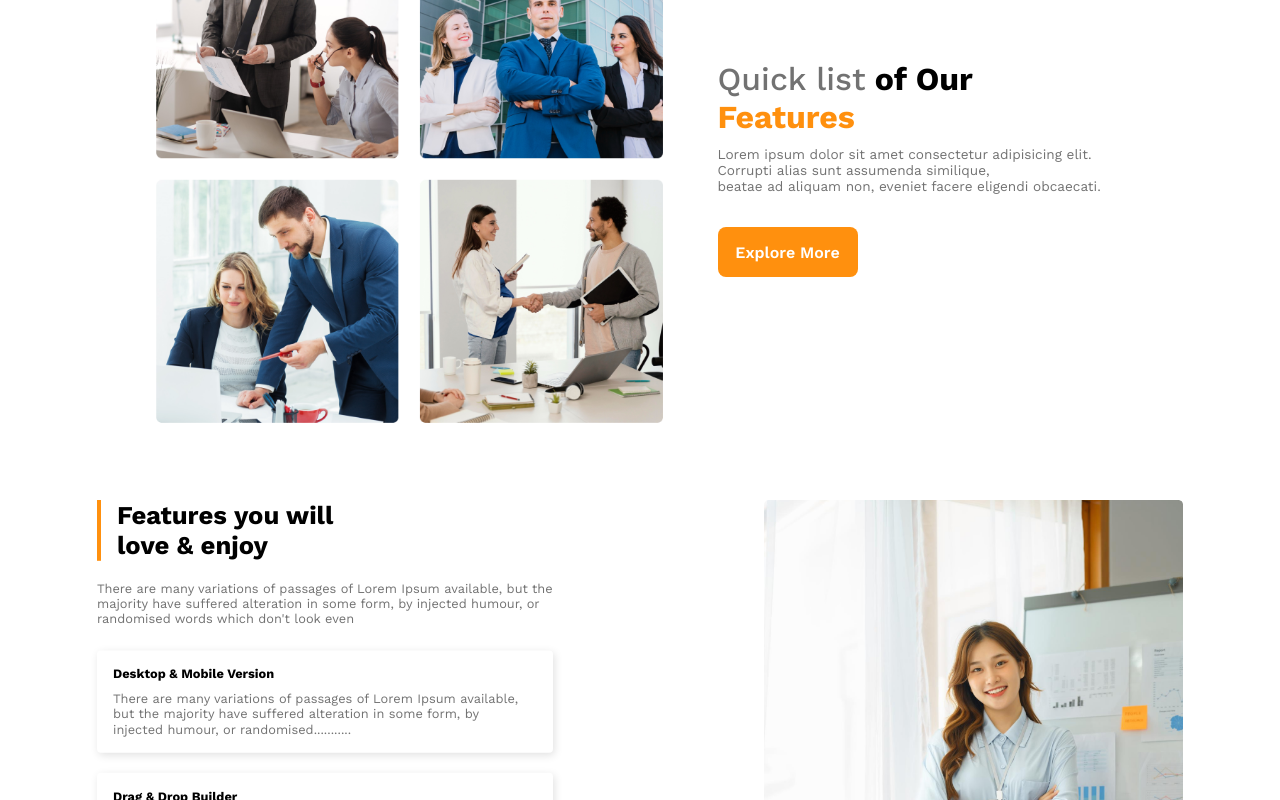
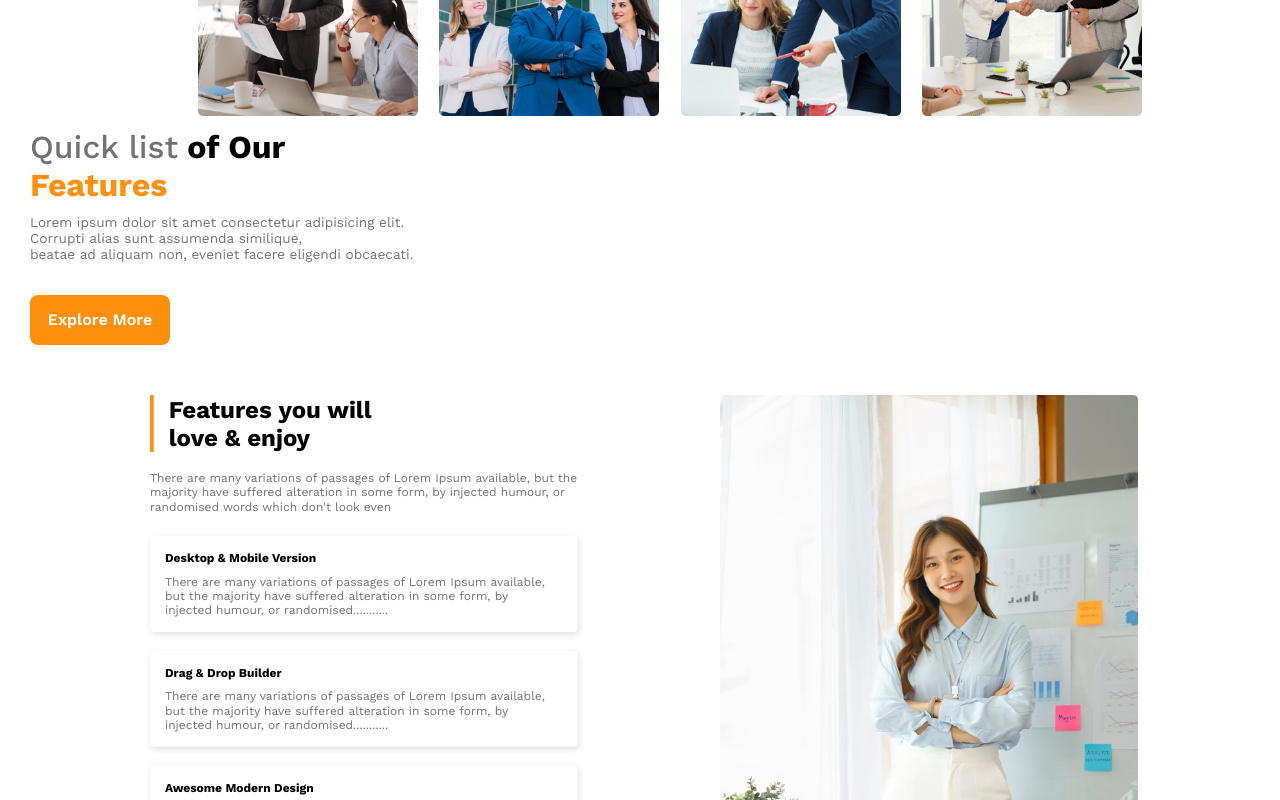
Before and after one commit to kazi-naeem/g3-architects-home-page, a plain HTML site: page index.html in a window 1280 px wide. Shown: the part 1120-1920 px from the top of the page. Drawn offline with nearby package versions, Linux system fonts and the light colour scheme.

Commit message:
Restore and update styles in style.css
Restored and modified CSS styles for layout and design.

```diff
--- a/style.css
+++ b/style.css
@@ -84,37 +84,28 @@ header {
 
 .box-content {
     display: flex;
-    flex-wrap: nowrap;
-    justify-content: center;
-    align-items: center;
-    width: 100%;
+    flex-wrap: wrap;
     margin-top: 40px;
     margin-bottom: 50px;
-    gap: 55px;
-    transform-origin: center;
-    /* transform: scale(0.9); */
-    /* margin-left: 5rem; */
+}
+
+.box1 {
+    width: 220px;
+    height: auto;
+    padding: 8px;
 }
 
 .box-img1 {
-    display: grid;
-    grid-template-columns: repeat(2, 1fr);
-    transform: scale(0.9);
-    transform-origin: right;
-    gap: 24px;
-    flex: 1;
-    margin-left: 100px;
+    margin-left: 190px;
 
-}
-
-.box1 {
-    width: 100%;
 }
 
 /* ============================= Paragraph =========================== */
 
 .paragraph {
-    flex: 1;
+    display: flex;
+    margin-left: 30px;
+    align-items: center;
 }
 
 .paragraph b {
@@ -122,13 +113,8 @@ header {
     color: #727272;
 }
 
-.l1 {
-    /* font-size: 2rem; */
-}
-
 .l2 {
     color: #FF900E;
-    /* font-size: 2rem; */
 }
 
 .l3 {
@@ -161,7 +147,6 @@ header {
 .article-img {
     display: flex;
     height: 670px;
-    justify-content: space-evenly;
 }
 
 .long-img {
@@ -171,8 +156,8 @@ header {
 }
 
 .article {
-    /* margin-left: 150px; */
-    transform: scale(0.8);
+    margin-left: 150px;
+    transform: scale(0.75);
     transform-origin: top left;
 }
 .article h1 {
@@ -201,7 +186,7 @@ header {
 
 .img-container {
     position: relative;
-    /* display: inline-block; */
+    display: inline-block;
 }
 
 .top-txt {
@@ -211,10 +196,6 @@ header {
     background-color: #FF900E;
     color: white;
     border-radius: 5px;
-    position: absolute;
-    right: 310px;
-    bottom: 50px;
-    font-size: 1.2rem;
 }
 
 .top-txt p {
@@ -224,8 +205,7 @@ header {
 /* ======================== Some Facts ========================= */
 
 .facts {
-    margin-top: 30px;
-    margin-left: 100px;
+    margin-left: 150px;
     margin-bottom: 70px;
 }
 
```
